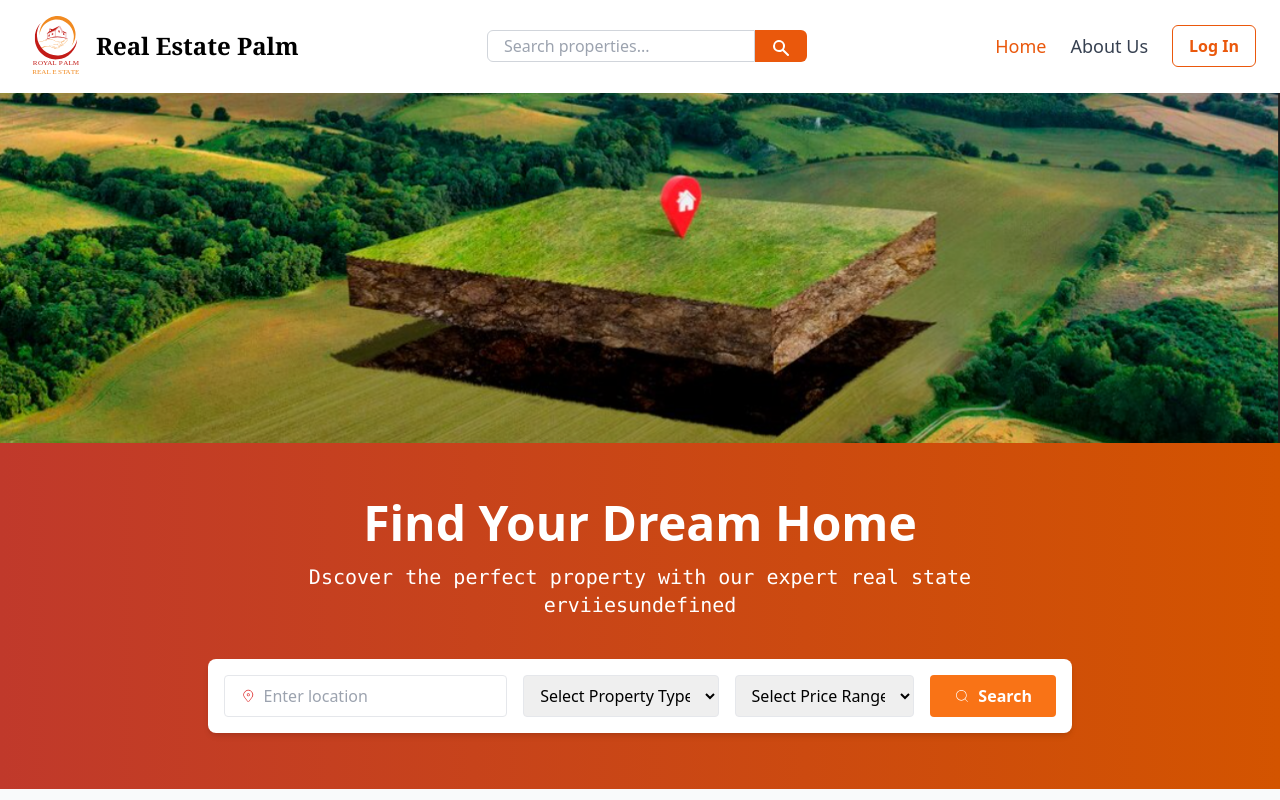
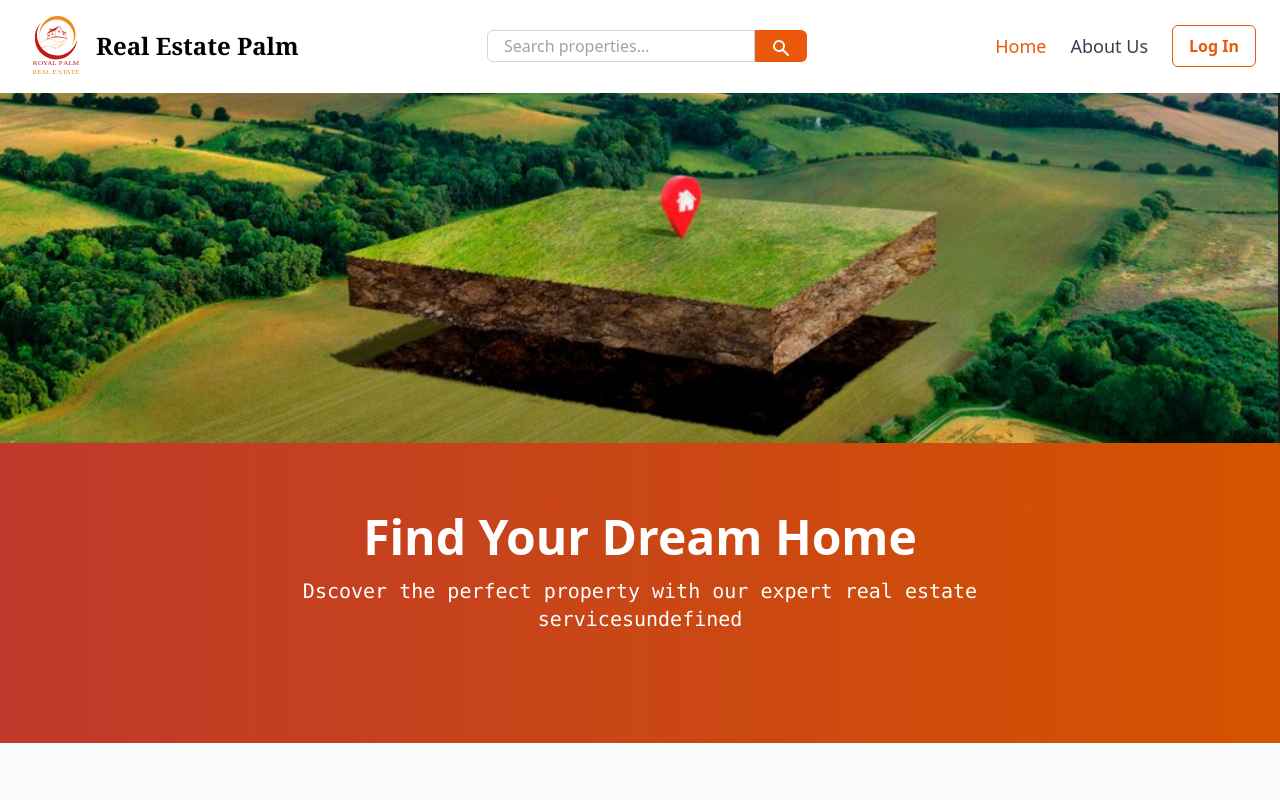
Before and after one commit to biyasshresth/Royal-Palm-Real-Estate, a React (Vite) app: page / in a window 1280 px wide. Shown: the top 800 px of the page. Built offline with nearby package versions, Linux system fonts and the light colour scheme.

Commit message:
scroll speed managed in faq, footer and home page width max

```diff
--- a/src/components/Home.tsx
+++ b/src/components/Home.tsx
@@ -1,5 +1,4 @@
 import React, { useState, useEffect, useRef } from "react";
-import type { ReactNode } from "react";
 import { CiSearch, CiLocationOn } from "react-icons/ci";
 import { FaArrowUp } from "react-icons/fa";
 import ModernHome from "../assets/ModernHome.jpg";
@@ -10,176 +9,11 @@ import charmingHouse from "../assets/Suburban.png";
 import OurServices from "./OurServices";
 import Partners from "./Partners";
 import Faq from "./Faq";
-import Footer from "./Footer";
 import RotatingBanner from "./RotatingBanner";
 
-const useInView = (options: IntersectionObserverInit = {}) => {
-  const ref = useRef<HTMLDivElement | null>(null);
-  const [inView, setInView] = useState(false);
+const Home: React.FC = () => {
+  const faqRef = useRef<HTMLDivElement>(null);
 
-  useEffect(() => {
-    const el = ref.current;
-    if (!el) return;
-
-    const observer = new IntersectionObserver(
-      ([entry]) => {
-        if (entry.isIntersecting) {
-          setInView(true);
-          observer.unobserve(el);
-        }
-      },
-      { threshold: 0.5, ...options }
-    );
-
-    observer.observe(el);
-    return () => observer.disconnect();
-  }, [options]);
-
-  return [ref, inView] as const;
-};
-
-// ----------------------
-// Fade-in Component (no inline styles)
-// ----------------------
-interface FadeInOnScrollProps {
-  children: ReactNode;
-  className?: string;
-  delay?: number; // milliseconds
-}
-
-/**
- * We map the requested delay to the nearest pre-defined delay class
- * (so we don't have to use inline styles).
- */
-const ALLOWED_DELAYS = [
-  0, 50, 100, 150, 200, 250, 300, 350, 400, 500, 700, 1000,
-];
-
-function nearestDelayClass(delay = 0) {
-  let nearest = ALLOWED_DELAYS.reduce(
-    (prev, curr) =>
-      Math.abs(curr - delay) < Math.abs(prev - delay) ? curr : prev,
-    ALLOWED_DELAYS[0]
-  );
-  return `fade-delay-${nearest}`;
-}
-
-const FadeInOnScroll: React.FC<FadeInOnScrollProps> = ({
-  children,
-  className = "",
-  delay = 0,
-}) => {
-  const [ref, inView] = useInView();
-  const delayClass = nearestDelayClass(delay);
-
-  // Use Tailwind for transform/opacity classes, and external CSS for will-change + transition-delay
-  return (
-    <div
-      ref={ref}
-      className={`${className} transition-transform duration-700 ease-out ${
-        inView ? "opacity-100 translate-y-0" : "opacity-0 translate-y-6"
-      } fade-in-on-scroll ${delayClass}`}
-    >
-      {children}
-    </div>
-  );
-};
-
-// ----------------------
-// Hero Section
-// ----------------------
-interface HeroSectionProps {
-  subtitle: string;
-}
-
-const HeroSection: React.FC<HeroSectionProps> = ({ subtitle }) => {
-  return (
-    <section className="relative w-full min-h-[300px] flex items-center justify-center text-center text-white bg-gradient-to-r from-[#c0392b] to-[#d35400]">
-      <div className="relative z-10 px-4 p-14 max-w-4xl">
-        <FadeInOnScroll>
-          <h1 className="text-4xl md:text-5xl font-bold mb-4">
-            Find Your Dream Home
-          </h1>
-        </FadeInOnScroll>
-
-        <FadeInOnScroll delay={100}>
-          <p className="text-lg md:text-xl mb-10 min-h-[48px] font-mono">
-            {subtitle}
-          </p>
-        </FadeInOnScroll>
-
-        {/* Search Bar */}
-        <FadeInOnScroll delay={200}>
-          <div className="bg-white rounded-lg shadow-md flex flex-col md:flex-row items-stretch justify-between gap-4 max-w-4xl mx-auto p-4">
-            {/* Location Input */}
-            <div className="flex items-center border rounded px-4 w-full md:w-auto">
-              <CiLocationOn className="text-red-600 mr-2 font-extrabold" />
-              <input
-                type="text"
-                name="location"
-                placeholder="Enter location"
-                className="outline-none py-2 w-full text-black"
-                aria-label="Enter location"
-              />
-            </div>
-
-            {/* Property Type Dropdown */}
-            <div className="w-full md:w-auto">
-              <label htmlFor="property-type" className="sr-only">
-                Property Type
-              </label>
-              <select
-                id="property-type"
-                name="propertyType"
-                className="w-full rounded border px-3 py-2 text-black"
-              >
-                <option value="">Select Property Type</option>
-                <option value="apartment">Apartment</option>
-                <option value="house">House</option>
-                <option value="land">Land</option>
-              </select>
-            </div>
-
-            {/* Price Range Dropdown */}
-            <div className="w-full md:w-auto">
-              <label htmlFor="price-range" className="sr-only">
-                Price Range
-              </label>
-              <select
-                id="price-range"
-                name="priceRange"
-                className="w-full rounded border px-3 py-2 text-black"
-              >
-                <option value="">Select Price Range</option>
-                <option value="below-100k">Below $100k</option>
-                <option value="100k-500k">$100k - $500k</option>
-                <option value="above-500k">Above $500k</option>
-              </select>
-            </div>
-
-            {/* Search Button */}
-            <button
-              type="button"
-              className="bg-orange-500 hover:bg-orange-600 text-white font-semibold px-6 py-2 rounded w-full md:w-auto flex items-center justify-center gap-2"
-              aria-label="Search properties"
-            >
-              <CiSearch /> Search
-            </button>
-          </div>
-        </FadeInOnScroll>
-      </div>
-    </section>
-  );
-};
-interface Property {
-  title: string;
-  price: string;
-  features: string;
-  status: string;
-  img: string;
-}
-
-const Home: React.FC = () => {
   // Typing effect
   const [typedText, setTypedText] = useState("");
   const fullText =
@@ -206,11 +40,55 @@ const Home: React.FC = () => {
     window.addEventListener("scroll", handleScroll, { passive: true });
     return () => window.removeEventListener("scroll", handleScroll);
   }, []);
-  const scrollToTop = () =>
-    document.documentElement.scrollTo({ top: 0, behavior: "smooth" });
 
-  // Properties for Featured
-  const properties: Property[] = [
+  const scrollToTop = () => {
+    const start = window.scrollY;
+    const distance = -start;
+    const duration = 900;
+    let startTime: number | null = null;
+
+    const animate = (time: number) => {
+      if (!startTime) startTime = time;
+      const elapsed = time - startTime;
+      const progress = Math.min(elapsed / duration, 1);
+      window.scrollTo(0, start + distance * progress);
+      if (progress < 1) requestAnimationFrame(animate);
+    };
+
+    requestAnimationFrame(animate);
+  };
+
+  // Scroll to FAQ
+  useEffect(() => {
+    const handleScrollToFaq = () => {
+      if (!faqRef.current) return;
+
+      const targetPosition = faqRef.current.offsetTop;
+      const startPosition = window.scrollY;
+      const distance = targetPosition - startPosition;
+      const duration = 1500; // increase for slower scroll
+      let start: number | null = null;
+
+      const easeInOutCubic = (t: number) =>
+        t < 0.5 ? 4 * t * t * t : 1 - Math.pow(-2 * t + 2, 3) / 2;
+
+      const step = (timestamp: number) => {
+        if (!start) start = timestamp;
+        const progress = timestamp - start;
+        const ease = easeInOutCubic(progress / duration);
+        window.scrollTo(0, startPosition + distance * ease);
+        if (progress < duration) window.requestAnimationFrame(step);
+      };
+
+      window.requestAnimationFrame(step);
+    };
+
+    window.addEventListener("scrollToFaq", handleScrollToFaq);
+    return () => window.removeEventListener("scrollToFaq", handleScrollToFaq);
+  }, []);
+
+  // Featured properties
+  const properties = [
     {
       title: "Modern Family House",
       price: "$400,000",
@@ -250,35 +128,40 @@ const Home: React.FC = () => {
 
   return (
     <div className="w-full relative min-h-full">
-      {/* Rotating Image Banner */}
       <RotatingBanner />
 
       {/* Hero Section */}
-      <HeroSection subtitle={typedText} />
+      <section className="relative w-full min-h-[300px] flex items-center justify-center text-center text-white bg-gradient-to-r from-[#c0392b] to-[#d35400]">
+        <div className="relative z-10 px-4 p-14 max-w-4xl">
+          <h1 className="text-4xl md:text-5xl font-bold mb-4">
+            Find Your Dream Home
+          </h1>
+          <p className="text-lg md:text-xl mb-10 min-h-[48px] font-mono">
+            {typedText}
+          </p>
+          {/* Search bar */}
+        </div>
+      </section>
 
       {/* Featured Properties */}
       <section className="text-center py-16 px-4 bg-gray-50">
-        <FadeInOnScroll>
         <h2 className="text-3xl font-bold mb-4">Featured Properties</h2>
-        </FadeInOnScroll>
-
-        <FadeInOnScroll delay={100}>
         <p className="text-gray-600 mb-10">
           Discover our handpicked selection of premium properties
         </p>
-        </FadeInOnScroll>
 
         <div className="grid grid-cols-1 sm:grid-cols-2 md:grid-cols-3 gap-6 max-w-6xl mx-auto">
           {properties.map((property, index) => (
-            <FadeInOnScroll key={index} delay={index * 120}>
-              <div className="bg-white shadow rounded-lg overflow-hidden p-4 relative transform transition-transform duration-300 hover:scale-105 hover:shadow-lg cursor-pointer">
+            <div
+              key={index}
+              className="bg-white shadow rounded-lg overflow-hidden p-4 relative transform transition-transform duration-300 hover:scale-105 hover:shadow-lg cursor-pointer"
+            >
               <div className="absolute top-4 left-4 bg-red-500 text-white text-sm px-2 py-1 rounded">
                 {property.status}
               </div>
               <img
                 src={property.img}
                 alt={property.title}
-                  loading="lazy"
                 className="h-40 w-full object-cover mb-4 rounded"
               />
               <h3 className="text-lg font-semibold mb-2">{property.title}</h3>
@@ -286,25 +169,17 @@ const Home: React.FC = () => {
                 {property.price} · {property.features}
               </p>
             </div>
-            </FadeInOnScroll>
           ))}
         </div>
       </section>
 
-      {/* Other Sections */}
-      <FadeInOnScroll>
       <OurServices />
-      </FadeInOnScroll>
-      <FadeInOnScroll>
       <Partners />
-      </FadeInOnScroll>
-      <FadeInOnScroll>
-        <Faq />
-      </FadeInOnScroll>
-      {/* <FadeInOnScroll>
-        <Footer />
-      </FadeInOnScroll> */}
-      {/* Scroll-to-Top Button */}
+
+      {/* FAQ Section */}
+      <Faq ref={faqRef} />
+
+      {/* Scroll-to-top Button */}
       {showButton && (
         <button
           type="button"
--- a/src/components/MarketAnalysis.tsx
+++ b/src/components/MarketAnalysis.tsx
@@ -48,7 +48,7 @@ const MarketAnalysis: React.FC = () => {
   };
 
   return (
-    <div className="min-h-screen bg-gray-50 flex flex-col items-center px-6 py-12 max-w-7xl mx-auto">
+    <div className="min-h-screen bg-gray-50 flex flex-col items-center px-6 py-12 max-w-full mx-auto">
       {/* Top Section */}
       <div className="text-center max-w-3xl mb-16">
         <p className="text-sm text-gray-500 mb-2 uppercase font-semibold">
```
Also changed, not shown: src/components/Faq.tsx (+7 -4 lines), src/components/Footer.tsx (+35 -100 lines). Lines whose indentation alone changed are shown as unchanged.
